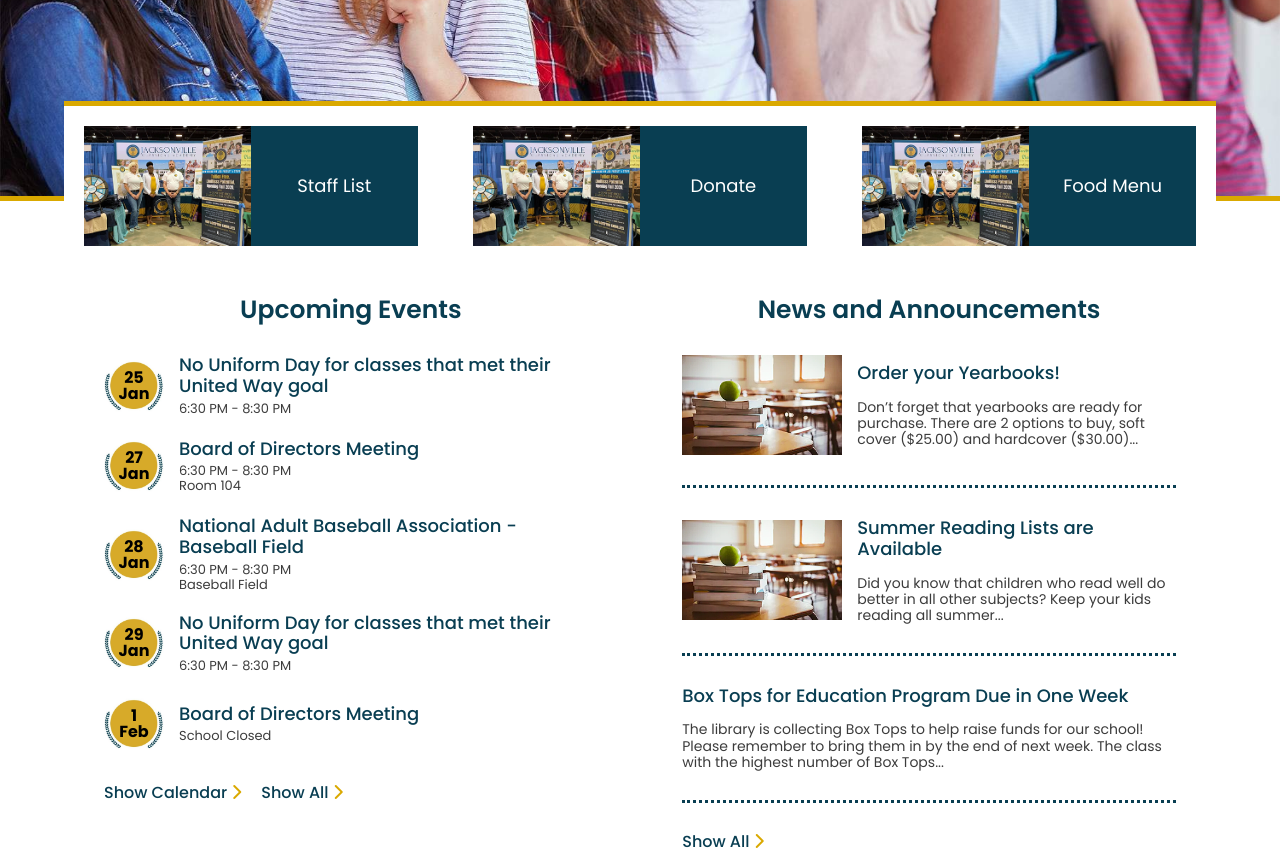
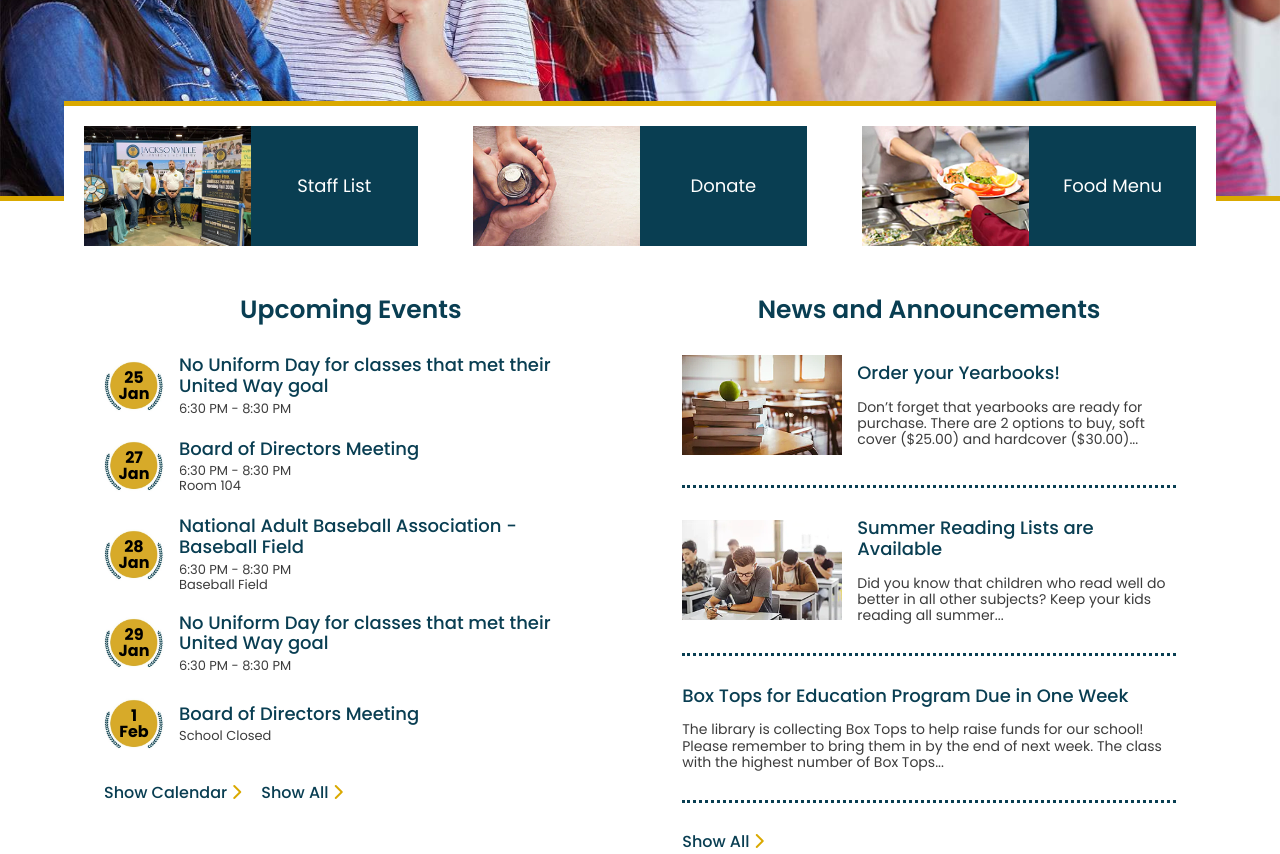
Before and after one commit to akshat-thg/html-dev-final, a plain HTML site: page index.html in a window 1280 px wide. Shown: the part 680-1534 px from the top of the page. Drawn offline with nearby package versions, Linux system fonts and the light colour scheme.

Commit message:
updating images

```diff
--- a/shared/content.html
+++ b/shared/content.html
@@ -5,11 +5,11 @@
       <div class="card-content">Staff List</div>
     </div>
     <div class="card">
-      <div class="card-image"></div>
+      <div class="card-image-2"></div>
       <div class="card-content">Donate</div>
     </div>
     <div class="card">
-      <div class="card-image"></div>
+      <div class="card-image-3"></div>
       <div class="card-content">Food Menu</div>
     </div>
   </section>
@@ -75,7 +75,7 @@
         </article>
         <div class="announcement-card-separator"></div>
         <article class="announcement-card">
-          <div class="announcement-card-img"></div>
+          <div class="announcement-card-img-2"></div>
           <div class="announcement-card-text-content">
             <h4>Summer Reading Lists are Available</h4>
             <p>Did you know that children who read well do better in all other subjects? Keep your kids reading all summer...</p>
@@ -118,7 +118,7 @@
         <div class="featured-album-card-text">Our School</div>
       </div>
       <div class="featured-album-card">
-        <div class="featured-album-card-img"></div>
+        <div class="featured-album-card-img-2"></div>
         <div class="featured-album-card-text">School Life</div>
       </div>
     </div>
--- a/shared/main.css
+++ b/shared/main.css
@@ -278,6 +278,18 @@
     background: url('/shared/public/card_pic.png') no-repeat center/cover;
 }
 
+.card-image-2 {
+    width: 50%;
+    height: 100%;
+    background: url('/shared/public/card-2.png') no-repeat center/cover;
+}
+
+.card-image-3 {
+    width: 50%;
+    height: 100%;
+    background: url('/shared/public/card-3.png') no-repeat center/cover;
+}
+
 .card-content {
     width: 50%;
     height: 100%;
@@ -414,6 +426,17 @@
     height: 100px;
     flex-shrink: 0;
     background: url('./public/apple.png') no-repeat center/cover;
+    display: flex;
+    align-items: center;
+    justify-content: center;
+    text-align: center;
+}
+
+.announcement-card-img-2{
+    width: 160px;
+    height: 100px;
+    flex-shrink: 0;
+    background: url('./public/news-2.png') no-repeat center/cover;
     display: flex;
     align-items: center;
     justify-content: center;
@@ -617,6 +640,14 @@
     background-size: cover;
     background-position: center;
     background-image: url('./public/card_pic.png');
+}
+
+.featured-album-card-img-2 {
+    width: 100%;
+    height: 250px;
+    background-size: cover;
+    background-position: center;
+    background-image: url('./public/school-life.png');
 }
 
 .featured-album-card-text {
```
Also changed, not shown: shared/public/apple copy.png (added), shared/public/card-2.png (added), shared/public/card-3.png (added), shared/public/news-2.png (added), shared/public/school-life.png (added).
